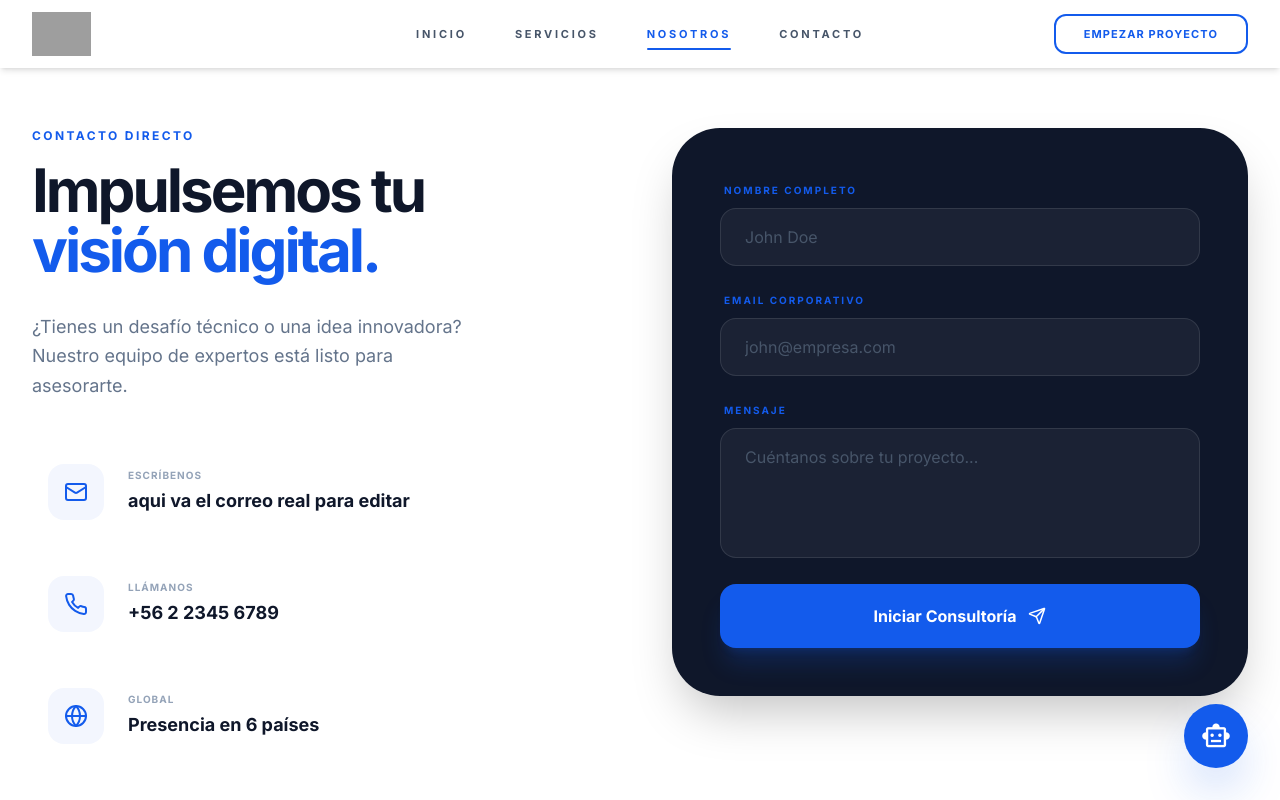
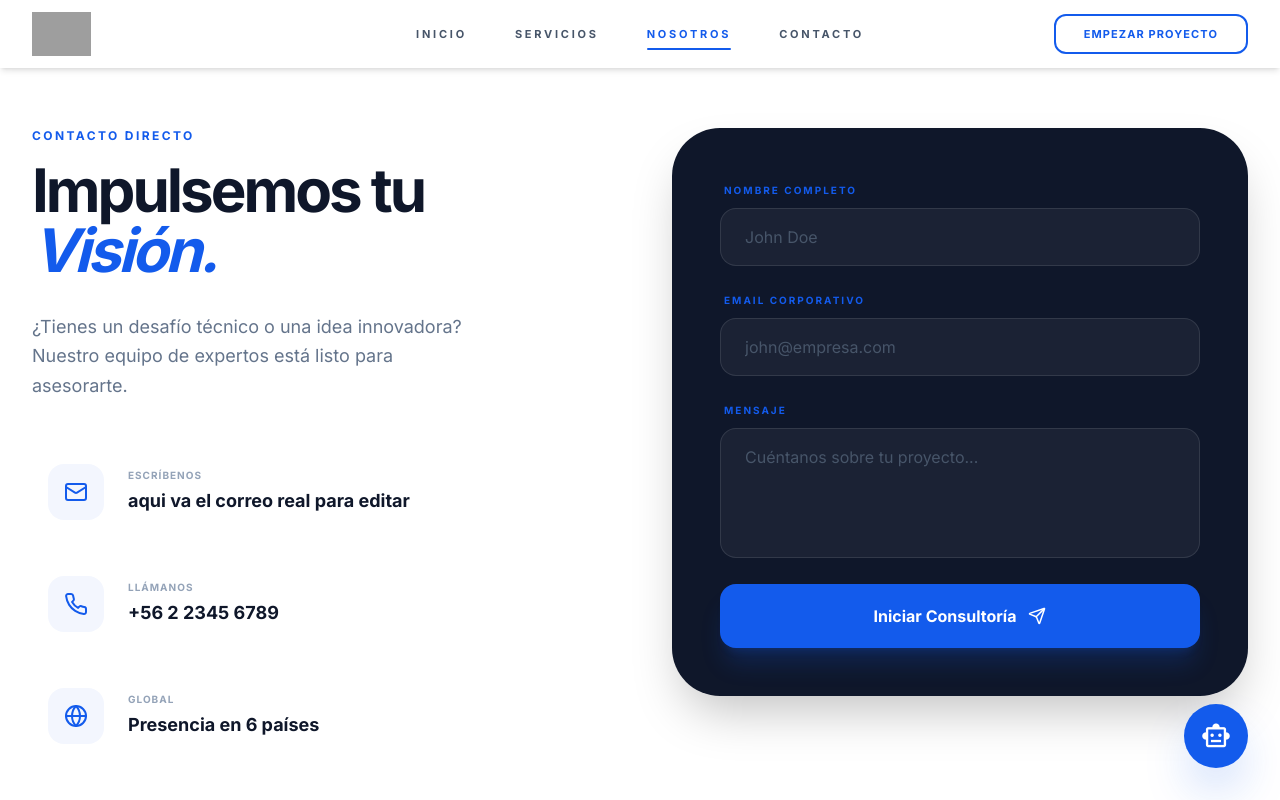
Before and after one commit to asinomas/paginaultima, a React (Vite) app in the folder Pagina_ultima/: page / in a window 1280 px wide. Both pictures are taken after a click on the button "NOSOTROS". Shown: the top 800 px of the page. Built offline with nearby package versions, Linux system fonts and the light colour scheme; grey boxes are pictures that could not be loaded.

Commit message:
Update AboutDetail.tsx

```diff
--- a/Pagina_ultima/src/components/AboutDetail.tsx
+++ b/Pagina_ultima/src/components/AboutDetail.tsx
@@ -36,7 +36,7 @@ const ContactDetail: React.FC = () => {
             <h4 className="text-[#135bec] font-bold uppercase tracking-[0.2em] text-xs mb-4">Contacto Directo</h4>
             <h2 className="text-5xl lg:text-6xl font-black text-slate-900 mb-8 tracking-tighter leading-none">
               Impulsemos tu <br />
-              <span className="text-[#135bec]">visión digital.</span>
+              <span className="text-[#135bec] italic">Visión.</span>
             </h2>
             <p className="text-slate-500 text-lg mb-12 max-w-md leading-relaxed">
               ¿Tienes un desafío técnico o una idea innovadora? Nuestro equipo de expertos está listo para asesorarte.
```
